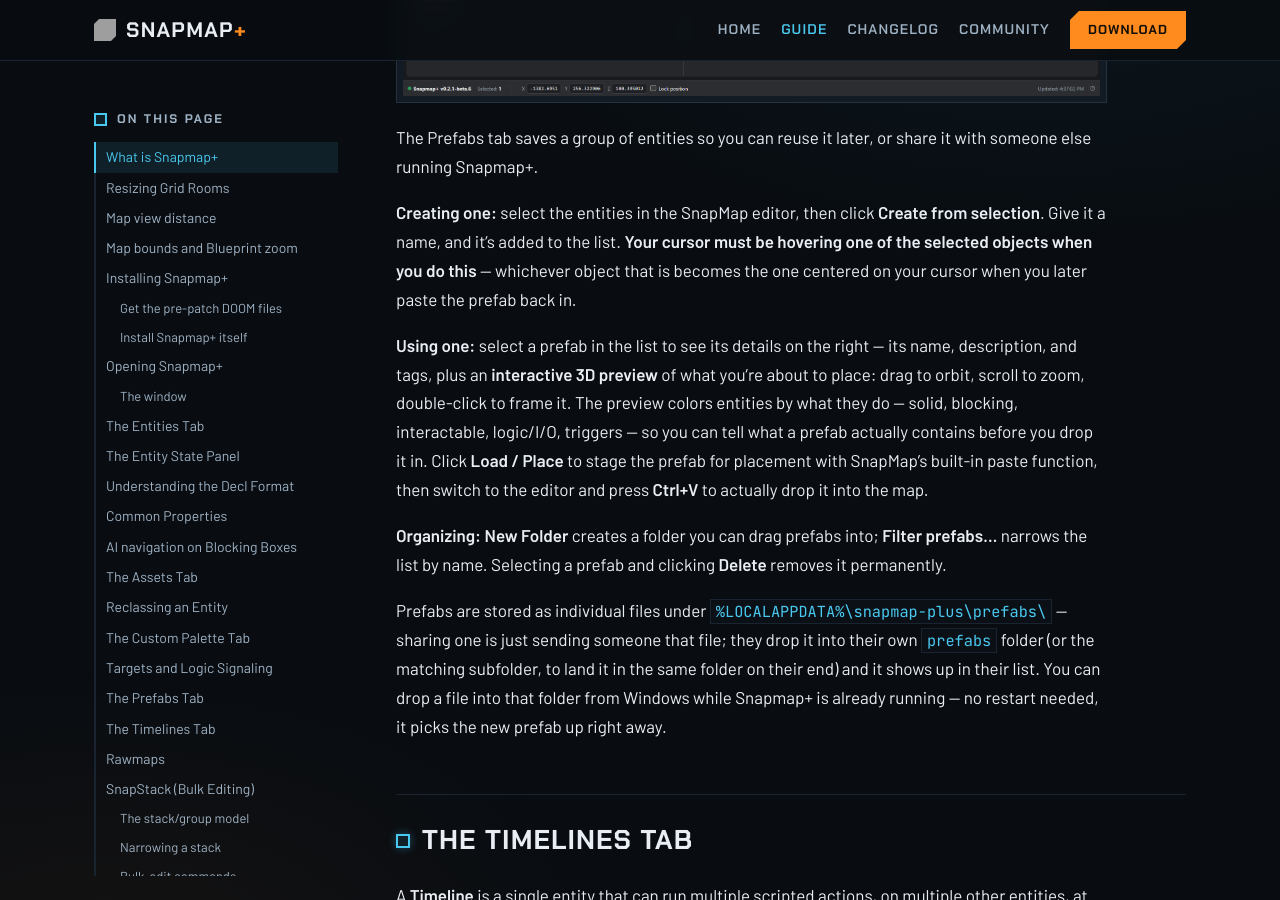
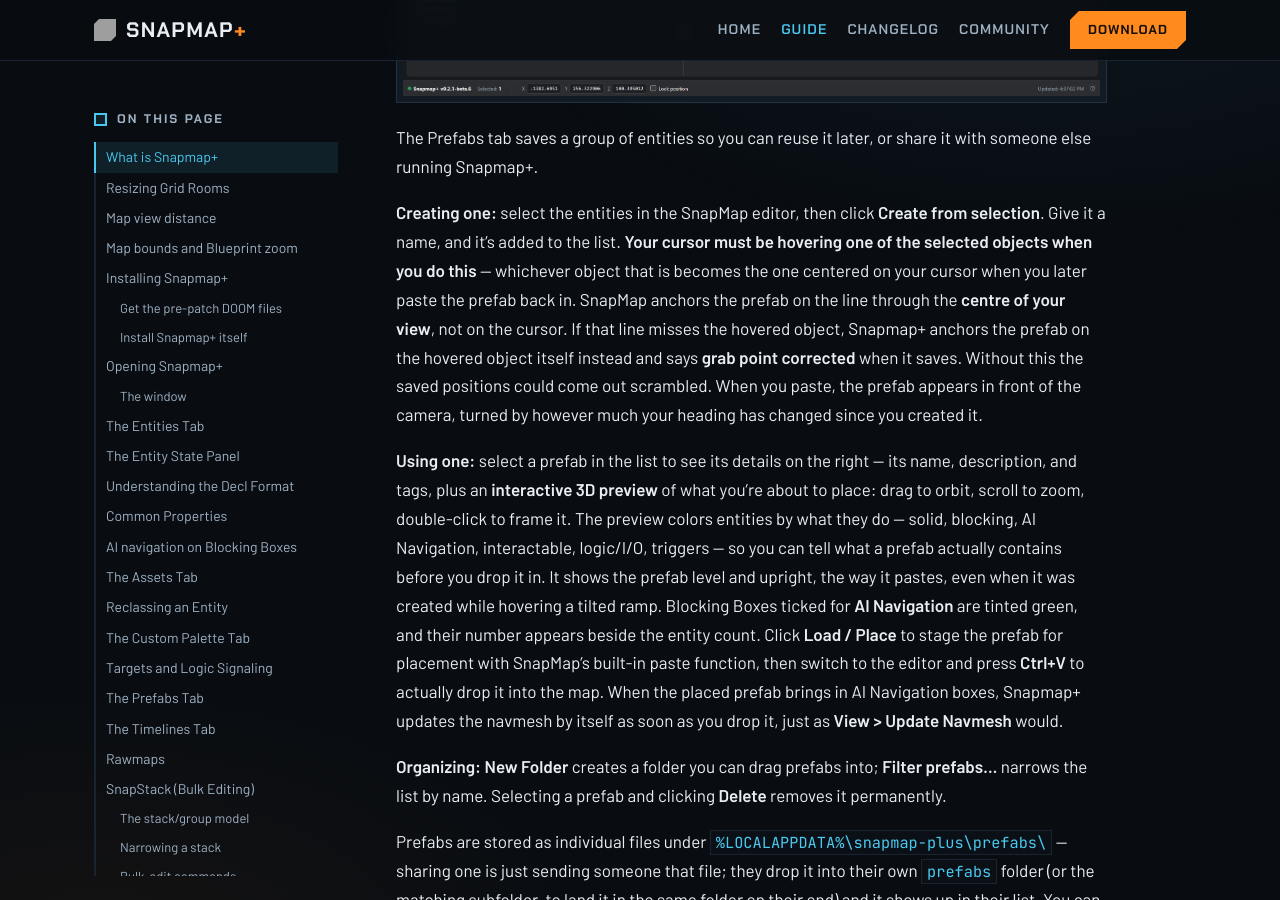
Before and after one commit to doom-snapmap/snapmap-web, a Jekyll site: the page built from site/snapmap-plus-guide.md, in a window 1280 px wide and 900 px high, scrolled down 25827 px. Built offline with Jekyll 4.4.1, drawn with Linux system fonts in a browser that asks for light colours; grey boxes are pictures that could not be loaded.

Commit message:
Keep pasted prefabs where they were grabbed
A prefab created while the cursor missed its hovered box recorded an absurd grab distance, so previews and pastes collapsed its blocking volumes together. Snapmap+ Create now re-anchors the grab frame on the hovered box with the distance clamped, and the Prefabs preview applies the saved axis and tints AI Navigation boxes. The backend and UI DLLs gain interface extension 30 and must be installed together.

```diff
--- a/site/snapmap-plus-guide.md
+++ b/site/snapmap-plus-guide.md
@@ -726,14 +726,22 @@
 **Creating one:** select the entities in the SnapMap editor, then click **Create from selection**. Give
 it a name, and it's added to the list. **Your cursor must be hovering one of the selected objects when
 you do this** — whichever object that is becomes the one centered on your cursor when you later paste
-the prefab back in.
+the prefab back in. SnapMap anchors the prefab on the line through the **centre of your view**, not on
+the cursor. If that line misses the hovered object, Snapmap+ anchors the prefab on the hovered object
+itself instead and says **grab point corrected** when it saves. Without this the saved positions could
+come out scrambled. When you paste, the prefab appears in front of the camera, turned by however much
+your heading has changed since you created it.
 
 **Using one:** select a prefab in the list to see its details on the right — its name, description, and
 tags, plus an **interactive 3D preview** of what you're about to place: drag to orbit, scroll to zoom,
-double-click to frame it. The preview colors entities by what they do — solid, blocking, interactable,
-logic/I/O, triggers — so you can tell what a prefab actually contains before you drop it in. Click
-**Load / Place** to stage the prefab for placement with SnapMap's built-in paste function, then switch to
-the editor and press **Ctrl+V** to actually drop it into the map.
+double-click to frame it. The preview colors entities by what they do — solid, blocking, AI Navigation,
+interactable, logic/I/O, triggers — so you can tell what a prefab actually contains before you drop it in.
+It shows the prefab level and upright, the way it pastes, even when it was created while hovering a tilted
+ramp. Blocking Boxes ticked for **AI Navigation** are tinted green, and their number appears beside the
+entity count. Click **Load / Place** to stage the prefab for placement with SnapMap's built-in paste
+function, then switch to the editor and press **Ctrl+V** to actually drop it into the map. When the
+placed prefab brings in AI Navigation boxes, Snapmap+ updates the navmesh by itself as soon as you drop
+it, just as **View > Update Navmesh** would.
 
 **Organizing:** **New Folder** creates a folder you can drag prefabs into; **Filter prefabs...** narrows
 the list by name. Selecting a prefab and clicking **Delete** removes it permanently.
```
